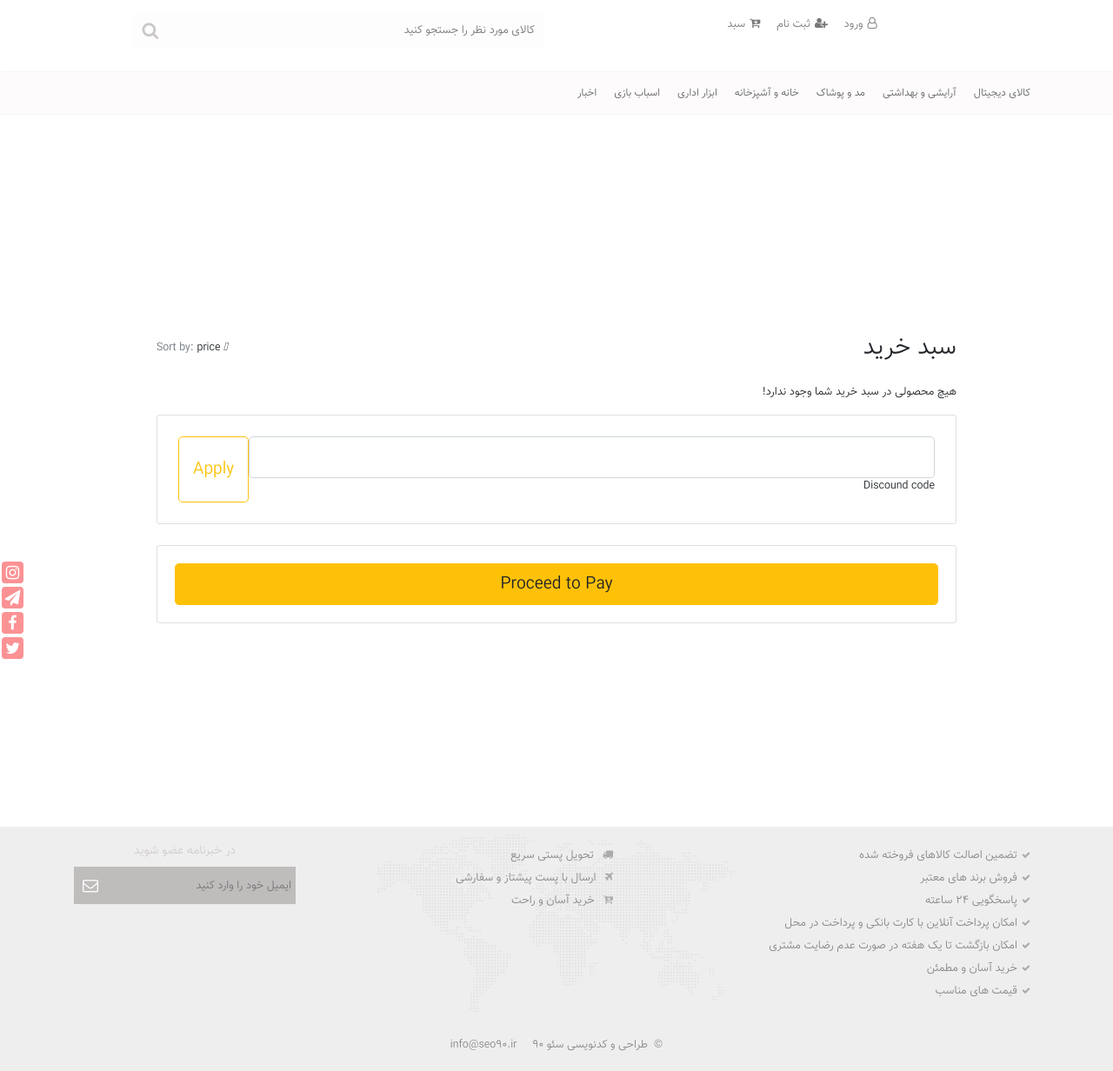
After one commit to mojtaba174/ShopSite, a Django app: page /shop/cart in a window 1280 px wide. The commit adds this page. Shown: the whole page at 87% size. Run offline with Django 5.2, Linux system fonts and the light colour scheme; some libraries are stand-ins or nearby versions.

Commit message:
add cart to project

```diff
--- /dev/null
+++ b/shop/classes/cart.py
@@ -0,0 +1,42 @@
+class Cart:
+    def __init__(self, request):
+        self.session = request.session
+        cart = self.session.get('cart')
+        if not cart:
+            cart = self.session['cart'] = {}
+        self.cart = cart
+
+    def add(self, product, quantity=1):
+        product_id = str(product.id)
+        if product_id in self.cart:
+            if product.quantity >= self.cart[product_id]['quantity'] + quantity > 0:
+                self.cart[product_id]['quantity'] += quantity
+            elif product.quantity < self.cart[product_id]['quantity'] + quantity:
+                self.cart[product_id]['quantity'] = product.quantity
+            elif self.cart[product_id]['quantity'] + quantity == 0:
+                self.remove(product)
+        else:
+            self.cart[product_id] = {'quantity': quantity, 'price': str(product.price)}
+        self.save()
+
+    def remove(self, product):
+        product_id = str(product.id)
+        if product_id in self.cart:
+            del self.cart[product_id]
+            self.save()
+
+    def save(self):
+        self.session.modified = True
+
+    def clear(self):
+        del self.session['cart']
+        self.save()
+
+    def __iter__(self):
+        from ..models import Product
+        products_id = self.cart.keys()
+        products = Product.objects.filter(id__in=products_id)
+        for product in products:
+            self.cart[str(product.id)]['product'] = product
+        for item in self.cart.values():
+            yield item
--- /dev/null
+++ b/shop/templates/shop/cart_page.html
@@ -0,0 +1,89 @@
+{% extends 'base.html' %}
+
+{% block title %}سبد خرید{% endblock %}
+
+{% block content %}
+    <section class="h-100">
+  <div class="container h-100 py-5">
+    <div class="row d-flex justify-content-center align-items-center h-100">
+      <div class="col-10">
+
+        <div class="d-flex justify-content-between align-items-center mb-4">
+          <h3 class="fw-normal mb-0">سبد خرید</h3>
+          <div>
+            <p class="mb-0"><span class="text-muted">Sort by:</span> <a href="#!" class="text-body">price <i
+                  class="fas fa-angle-down mt-1"></i></a></p>
+          </div>
+        </div>
+
+        {% for item in cart %}
+        <div class="card rounded-3 mb-4">
+          <div class="card-body p-4">
+            <div class="row d-flex justify-content-between align-items-center">
+              <div class="col-md-2 col-lg-2 col-xl-2">
+                <img
+                  src="{% with item.product.images.all|dictsortreversed:'is_main'|first as image %}{{ image.image.url }}{% endwith %}"
+                  class="img-fluid rounded-3" alt="Cotton T-shirt">
+              </div>
+              <div class="col-md-3 col-lg-3 col-xl-3">
+                <p class="lead fw-normal mb-2">{{ item.product.title }}</p>
+                <p><span class="text-muted">Size: </span>M <span class="text-muted">Color: </span>Grey</p>
+              </div>
+{#              <div class="col-md-3 col-lg-3 col-xl-2 d-flex">#}
+{#                <button data-mdb-button-init data-mdb-ripple-init class="btn btn-link px-2"#}
+{#                  onclick="this.parentNode.querySelector('input[type=number]').stepDown()">#}
+{#                  <i class="fas fa-minus"></i>#}
+{#                </button>#}
+{##}
+{#                <input id="form1" min="0" max="{{ item.product.quantity }}" name="quantity" value="{{ item.quantity }}" type="number"#}
+{#                  class="form-control form-control-sm" />#}
+{##}
+{#                <button data-mdb-button-init data-mdb-ripple-init class="btn btn-link px-2"#}
+{#                  onclick="this.parentNode.querySelector('input[type=number]').stepUp()">#}
+{#                  <i class="fas fa-plus"></i>#}
+{#                </button>#}
+{#              </div>#}
+            <div class="col-md-3 col-lg-3 col-xl-2 d-flex">
+        <div class="d-flex justify-content-center">
+            <div class="btn-group" role="group" aria-label="Calculator Operators">
+
+                <a href="{% url 'shop:decrease_cart_quantity' item.product.slug %}"><button  type="button" class="btn btn-outline-danger btn-custom">-</button></a>
+                <button type="button" class="btn btn-outline-secondary btn-custom">{{ item.quantity }}</button>
+                <a href="{% url 'shop:add_to_cart' item.product.slug %}"><button  type="submit" class="btn btn-outline-success btn-custom">+</button></a>
+            </div>
+        </div>
+    </div>
+              <div class="col-md-3 col-lg-2 col-xl-2 offset-lg-1">
+                <h5 class="mb-0">{{ item.product.price }}</h5>
+              </div>
+              <div class="col-md-1 col-lg-1 col-xl-1 text-end">
+                <a href="#!" class="text-danger"><i class="fas fa-trash fa-lg"></i></a>
+              </div>
+            </div>
+          </div>
+        </div>
+            {% empty %}
+            <p>هیچ محصولی در سبد خرید شما وجود ندارد!</p>
+        {% endfor %}
+
+        <div class="card mb-4">
+          <div class="card-body p-4 d-flex flex-row">
+            <div data-mdb-input-init class="form-outline flex-fill">
+              <input type="text" id="form1" class="form-control form-control-lg" />
+              <label class="form-label" for="form1">Discound code</label>
+            </div>
+            <button  type="button" data-mdb-button-init data-mdb-ripple-init class="btn btn-outline-warning btn-lg ms-3">Apply</button>
+          </div>
+        </div>
+
+        <div class="card">
+          <div class="card-body">
+            <button  type="button" data-mdb-button-init data-mdb-ripple-init class="btn btn-warning btn-block btn-lg">Proceed to Pay</button>
+          </div>
+        </div>
+
+      </div>
+    </div>
+  </div>
+</section>
+{% endblock %}
--- a/shop/templates/shop/detail_page.html
+++ b/shop/templates/shop/detail_page.html
@@ -82,7 +82,7 @@
                             <hr>
                             <h3>{{ product.price|intcomma }} تومان</h3>
                             <div class="btn-single">
-                                <a href="#"><i class="fa fa-cart-plus"></i>خرید آنلاین</a>
+                                <a href="{% url 'shop:add_to_cart' product.slug %}?next={{ request.path }}"><i class="fa fa-cart-plus"></i>خرید آنلاین</a>
                             </div>
                         </div>
                         <div class="col-md-5">
--- a/shop/urls.py
+++ b/shop/urls.py
@@ -5,5 +5,9 @@ from . import views
 app_name = 'shop'
 urlpatterns = [
     path('', views.home_page, name='home_page'),
-    path('shop/<slug:slug>', views.detail_page, name='detail_page')
+    path('shop/product/<slug:slug>', views.detail_page, name='detail_page'),
+    path('shop/cart', views.cart_page, name='cart_page'),
+    path('shop/add_to_cart/<slug:slug>', views.add_to_cart, name='add_to_cart'),
+    path('shop/decrease_cart_quantity/<slug:slug>', views.decrease_cart_quantity, name='decrease_cart_quantity'),
+    path('shop/remove_from_cart/<slug:slug>', views.remove_from_cart, name='remove_from_cart')
 ]
--- a/shop/views.py
+++ b/shop/views.py
@@ -1,5 +1,6 @@
-from django.shortcuts import render, get_object_or_404
+from django.shortcuts import render, get_object_or_404, redirect
 from .models import Product
+from .classes.cart import Cart
 
 
 def home_page(request):
@@ -10,3 +11,37 @@ def home_page(request):
 def detail_page(request, slug):
     product = get_object_or_404(Product, slug=slug)
     return render(request, 'shop/detail_page.html', {'product': product})
+
+
+def cart_page(request):
+    cart = Cart(request)
+    return render(request, 'shop/cart_page.html', context={'cart': cart})
+
+
+def add_to_cart(request, slug):
+    next = request.GET.get('next')
+    product = get_object_or_404(Product, slug=slug)
+    cart = Cart(request)
+
+    cart.add(product)
+    if next:
+        return redirect(next)
+    return redirect("shop:cart_page")
+
+def decrease_cart_quantity(request, slug):
+    next = request.GET.get('next')
+    product = get_object_or_404(Product, slug=slug)
+    cart = Cart(request)
+    cart.add(product, -1)
+    if next:
+        return redirect(next)
+    return redirect("shop:cart_page")
+
+def remove_from_cart(request, slug):
+    next = request.GET.get('next')
+    product = get_object_or_404(Product, slug=slug)
+    cart = Cart(request)
+    cart.remove(product)
+    if next:
+        return redirect(next)
+    return redirect("shop:cart_page")
--- a/templates/header.html
+++ b/templates/header.html
@@ -26,7 +26,7 @@
                      <a href="{% url 'accounts:logout_page' %}?next={{ request.path }}" class="mybtn"><i class="fa fa-user-o"></i>خروج از حساب</a>
                       {% endif %}
 
-                     <a href="#" class="mybtn"><i class="fa fa-cart-arrow-down"></i>سبد</a>
+                     <a href="{% url 'shop:cart_page' %}" class="mybtn"><i class="fa fa-cart-arrow-down"></i>سبد</a>
                   </div>
                </div>
                <div class="col-md-6">
```
Also changed, not shown: static/js/bootstrap.js.
